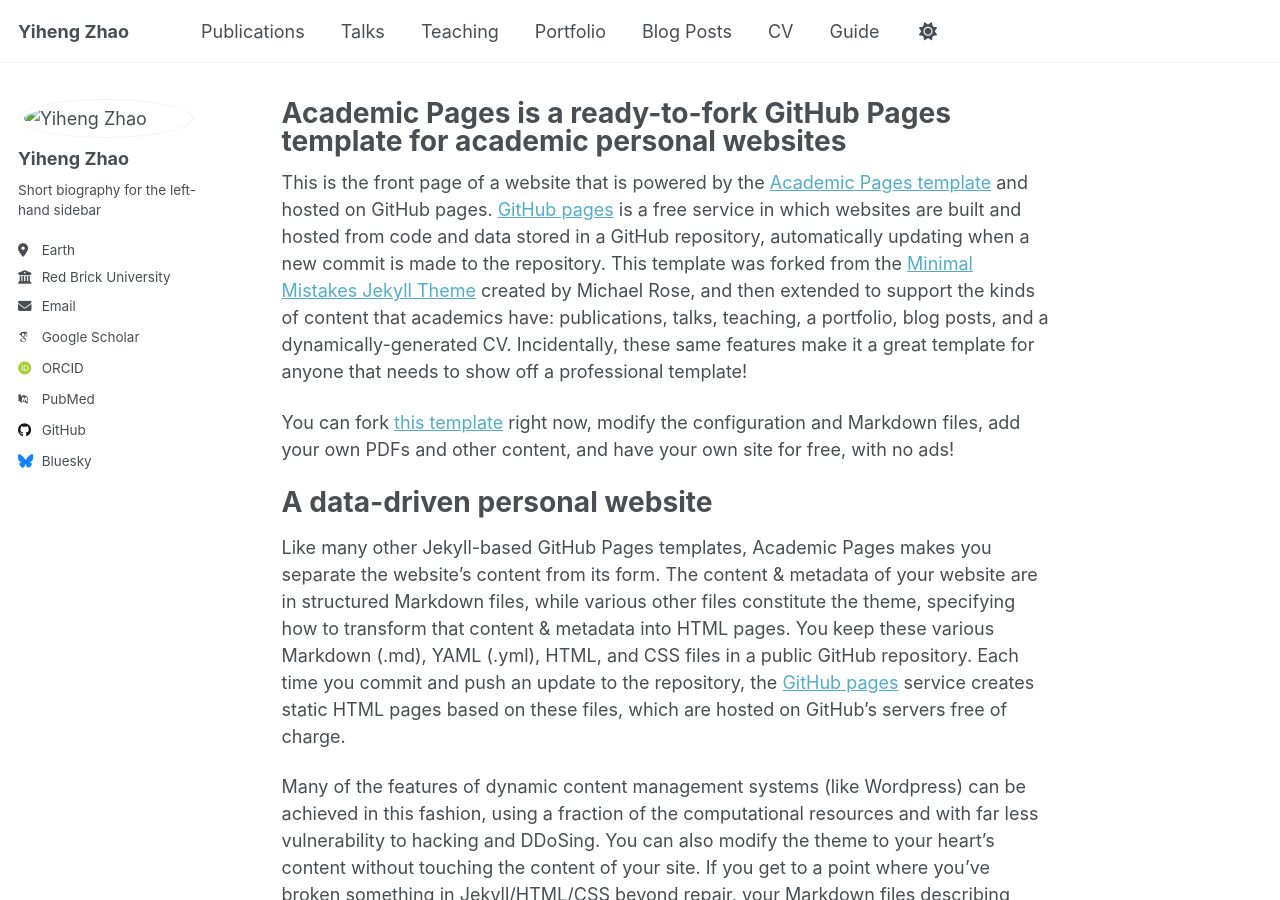
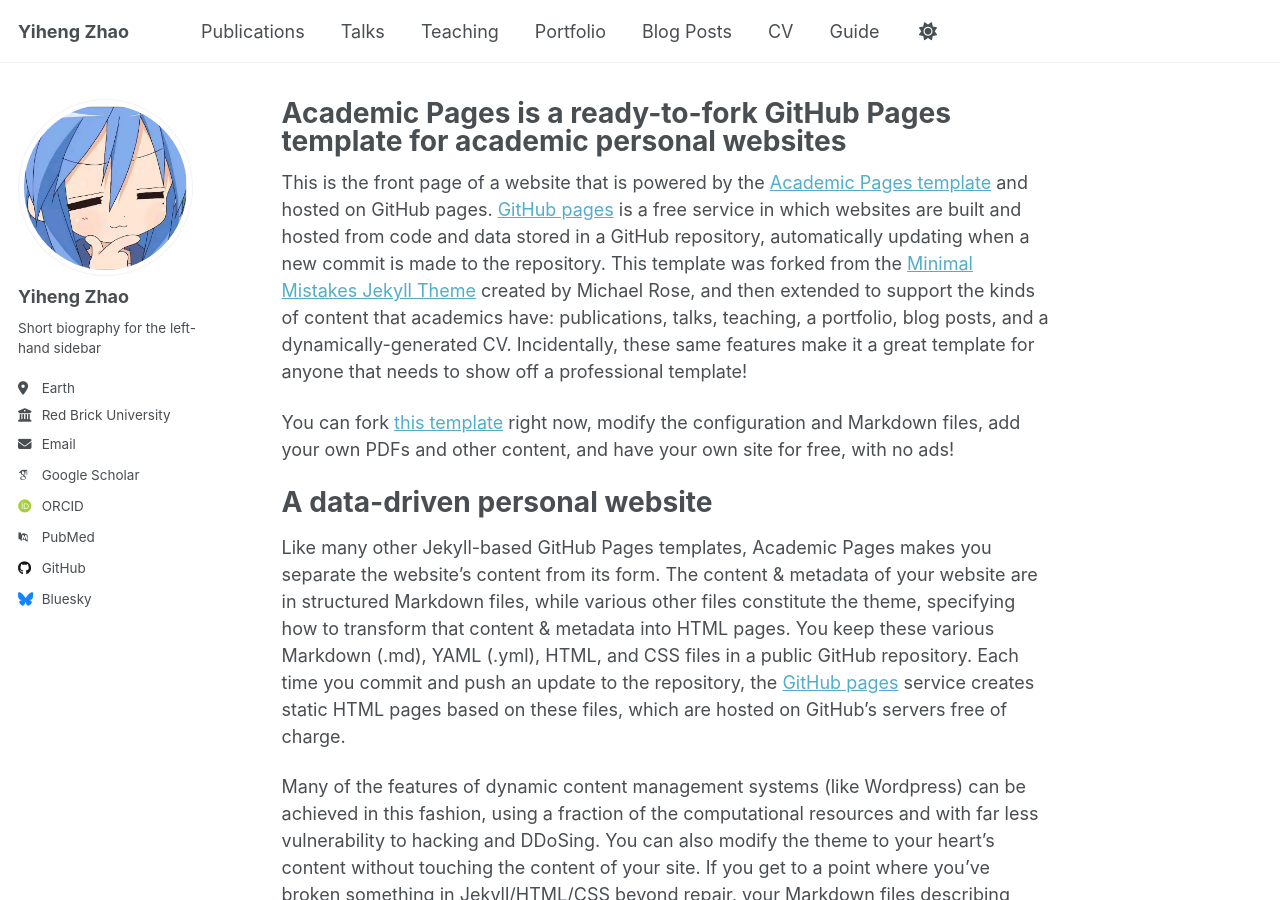
Before and after one commit to Trzyh/Trzyh.github.io, a Jekyll site: the page built from _pages/about.md, in a window 1280 px wide and 900 px high. Built offline with Jekyll 4.4.1, drawn with Linux system fonts in a browser that asks for light colours; some web fonts are replaced; a script that is not in the unit is left out.

Commit message:
Update _config.yml

```diff
--- a/_config.yml
+++ b/_config.yml
@@ -22,7 +22,7 @@ repository               : "Trzyh/Trzyh.github.io"
 #               Additional customization can be done by editing /_includes/author-profile.html
 author:
   # Biographic information
-  avatar           : "./images/Profile.jpg"
+  avatar           : "Profile.jpg"
   name             : "Yiheng Zhao"
   pronouns         : # example: "she/her"
   bio              : "Short biography for the left-hand sidebar"
```
